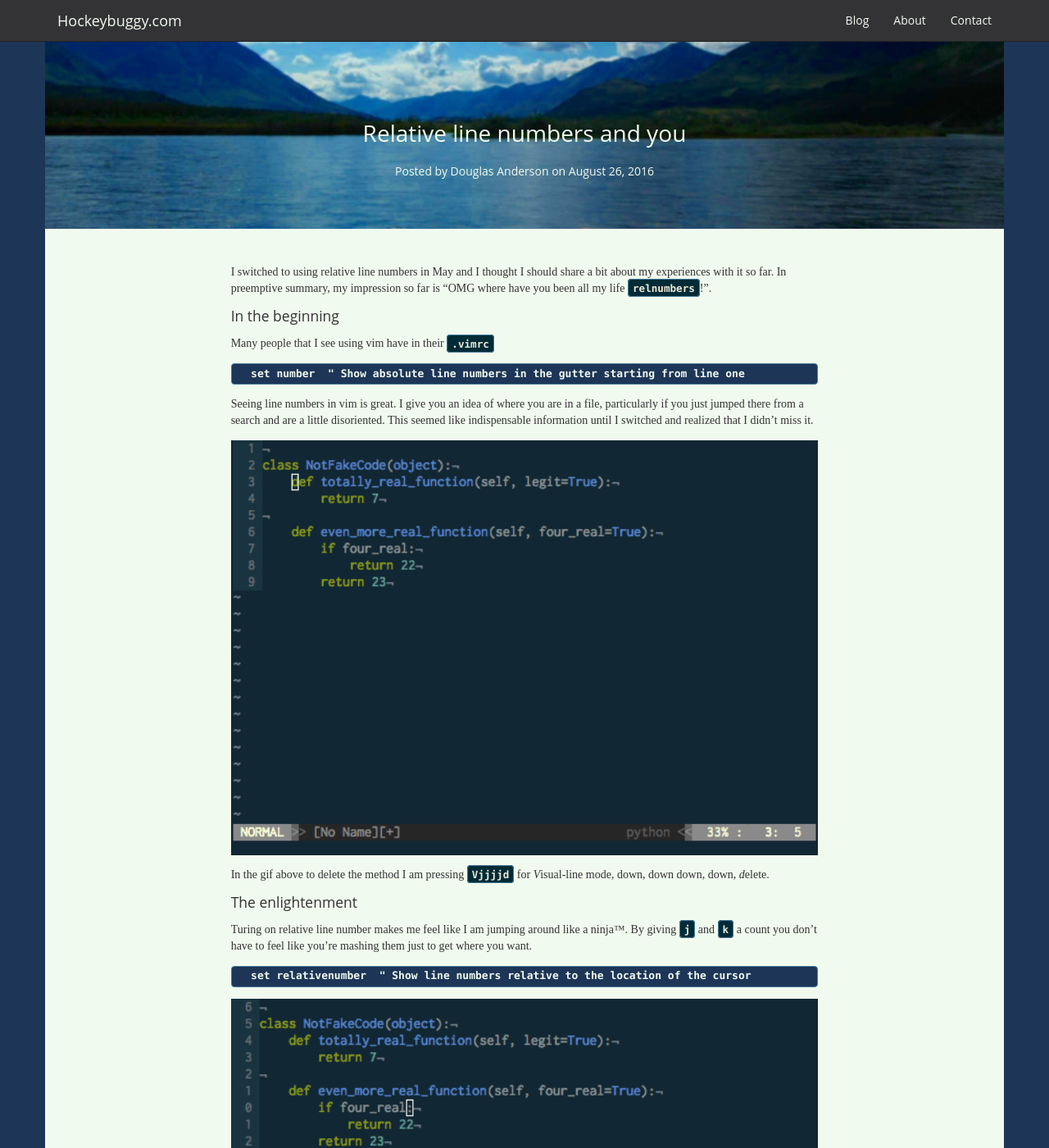
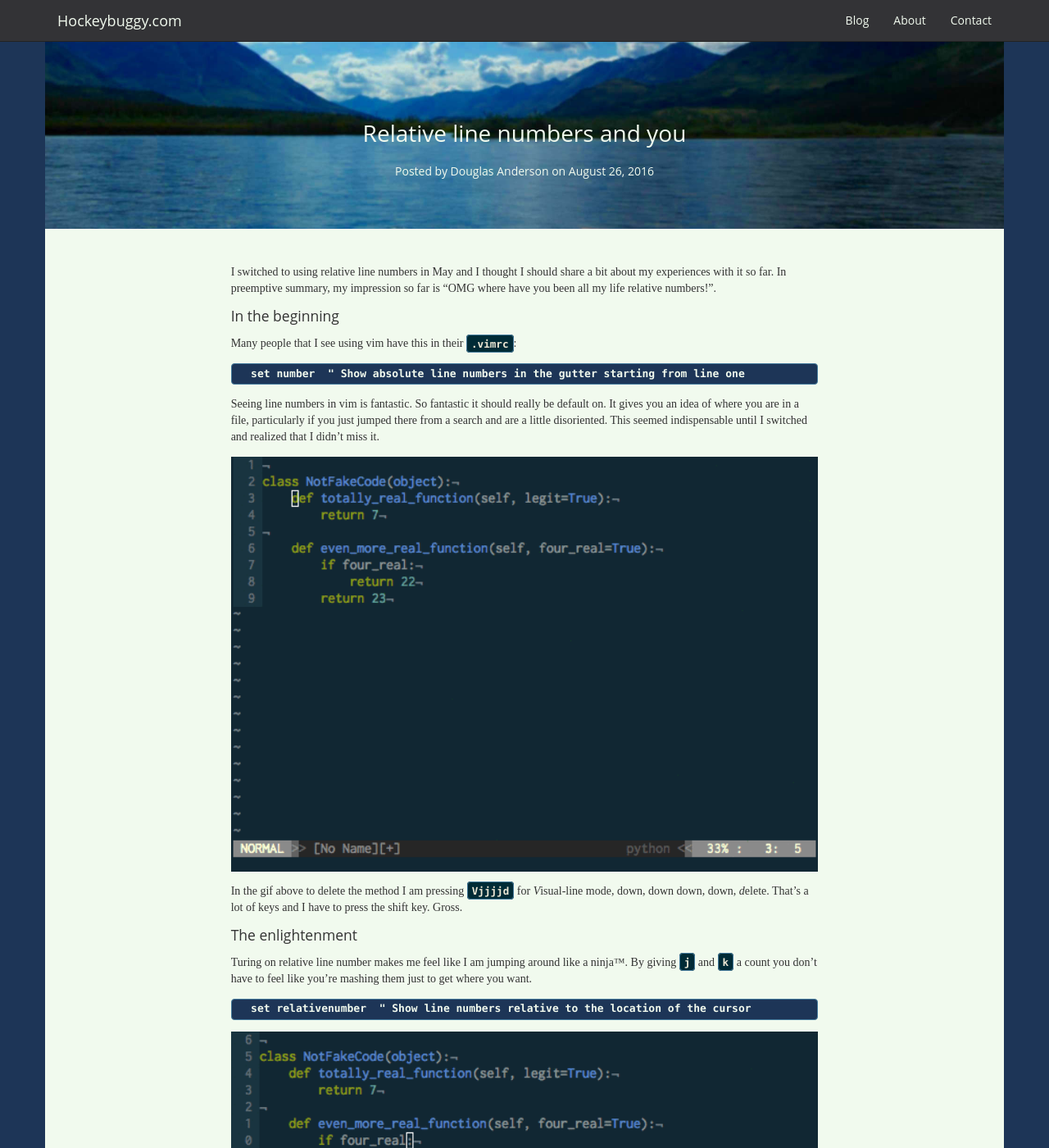
Before and after one commit to hockeybuggy/hockeybuggy.com, a Jekyll site: the page built from _posts/2016-08-26-main_5VdbYb5a.md, in a window 1280 px wide and 1400 px high. Shown: the whole window at 82% size. Built offline with Jekyll 4.4.1, drawn with Linux system fonts in a browser that asks for light colours; some of the changed text lies outside the part shown.

Commit message:
Edit the paragraphs.

````diff
--- a/_posts/2016-08-26-main_5VdbYb5a.md
+++ b/_posts/2016-08-26-main_5VdbYb5a.md
@@ -8,25 +8,26 @@ author: Douglas Anderson
 
 I switched to using relative line numbers in May and I thought I should share a
 bit about my experiences with it so far. In preemptive summary, my impression
-so far is "OMG where have you been all my life `relnumbers`!".
+so far is "OMG where have you been all my life relative numbers!".
 
 ## In the beginning
 
-Many people that I see using vim have in their `.vimrc`
+Many people that I see using vim have this in their `.vimrc`:
 
 ``` VimL
   set number  " Show absolute line numbers in the gutter starting from line one
 ```
 
-Seeing line numbers in vim is great. I give you an idea of where you are in a
-file, particularly if you just jumped there from a search and are a little
-disoriented. This seemed like indispensable information until I switched and
-realized that I didn't miss it.
+Seeing line numbers in vim is fantastic. So fantastic it should really be
+default on. It gives you an idea of where you are in a file, particularly if
+you just jumped there from a search and are a little disoriented. This seemed
+indispensable until I switched and realized that I didn't miss it.
 
 ![Absolute line numbers](/static/img/relative_line_numbers_absolute.gif)
 
-In the gif above to delete the method I am pressing `Vjjjjd` for
-*V*isual-line mode, down, down down, down, *d*elete.
+In the gif above to delete the method I am pressing `Vjjjjd` for *V*isual-line
+mode, down, down down, down, *d*elete. That's a lot of keys and I have to press
+the shift key. Gross.
 
 ## The enlightenment
 
````
Also changed, not shown: other parts of _posts/2016-08-26-main_5VdbYb5a.md (+7 -7 lines).
